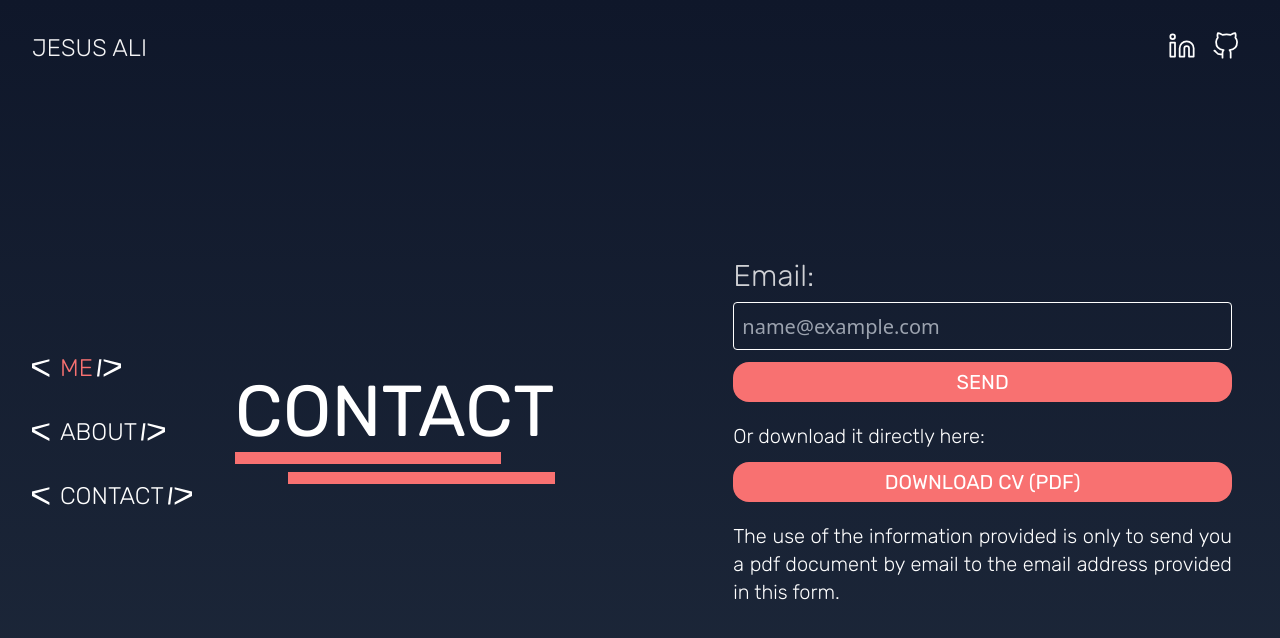
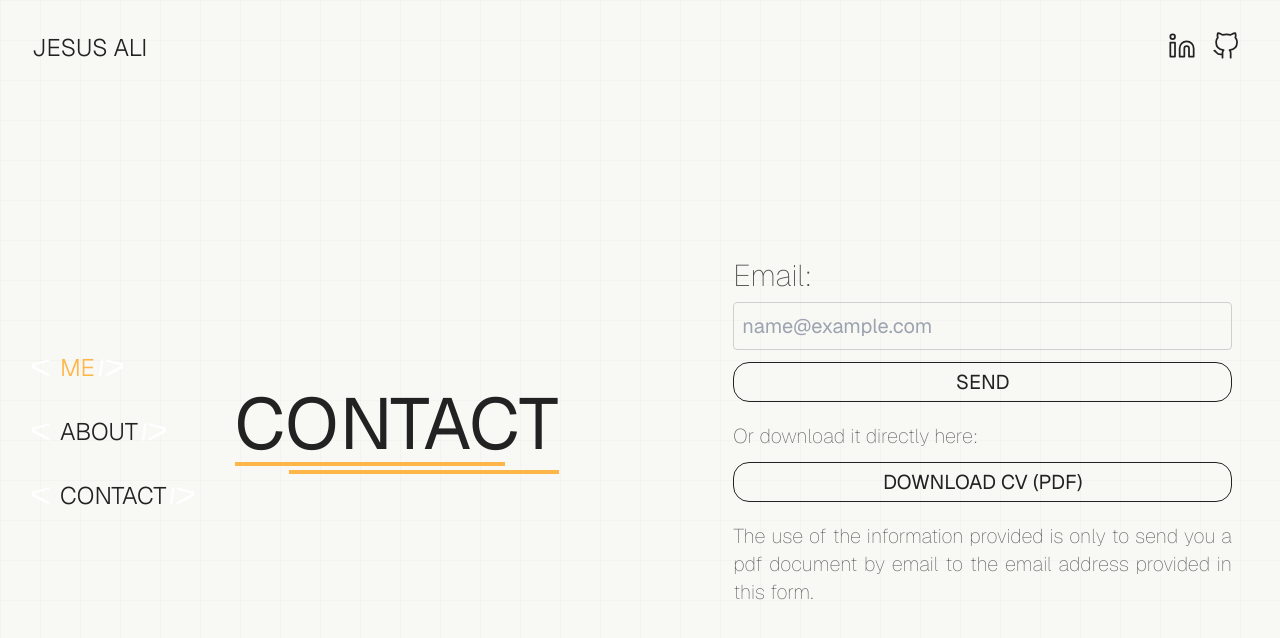
Before and after one commit to Ali-09/ali-001, a Next.js app: page /contact in a window 1280 px wide. Shown: the top 638 px of the page. Built offline with nearby package versions, Linux system fonts and the light colour scheme.

Commit message:
style: apply light engineering blueprint theme and tokens from DESIGN.md

```diff
--- a/components/atoms/Divider/index.tsx
+++ b/components/atoms/Divider/index.tsx
@@ -12,8 +12,8 @@ const Divider: React.FC = () => {
 
     return (
         <div className="flex flex-col">
-            <div className={`h-1.5 md:h-3 my-1 bg-red-400 ${transition}`}></div>
-            <div className={`h-1.5 md:h-3 my-1 bg-red-400 self-end ${transition}`}></div>
+            <div className={`h-0.5 md:h-1 my-0.5 bg-accent ${transition}`}></div>
+            <div className={`h-0.5 md:h-1 my-0.5 bg-accent self-end ${transition}`}></div>
         </div>
     )
 }
--- a/components/atoms/FragmentCode/index.tsx
+++ b/components/atoms/FragmentCode/index.tsx
@@ -1,8 +1,8 @@
 const FragmentCode: React.FC = () => {
 
     const getBG = () => {
-        const colors = ['bg-emerald-300', 'bg-red-300', 'bg-blue-300']
-        return colors[Math.floor(Math.random() * (3 - 0) + 0)]
+        const colors = ['bg-lines', 'bg-secondary/40', 'bg-accent/40']
+        return colors[Math.floor(Math.random() * 3)]
     }
 
     const getWidth = () => {
--- a/components/atoms/ReactIcon/index.tsx
+++ b/components/atoms/ReactIcon/index.tsx
@@ -8,7 +8,7 @@ const ReactIcon = ({primaryColor, secondColor}: IProps) => {
     return (
         <svg version="1.1" className="w-3/12 h-full svg-opacity" x="0px" y="0px" viewBox="0 0 512 512">
 
-            <path id="borderPrincipal" vectorEffect="non-scaling-stroke" fill="none" className="path-border" stroke="#F87171" strokeWidth="5" strokeLinecap="square" strokeMiterlimit="2" d="M480,256L480,256c0-28.6-37.2-55.6-94.1-72.4C399,127.7,393.2,83.2,367.4,69
+            <path id="borderPrincipal" vectorEffect="non-scaling-stroke" fill="none" className="path-border" stroke="var(--accent)" strokeWidth="5" strokeLinecap="square" strokeMiterlimit="2" d="M480,256L480,256c0-28.6-37.2-55.6-94.1-72.4C399,127.7,393.2,83.2,367.4,69
                 c-5.9-3.3-12.8-4.9-20.4-4.9V64c-25.1,0-58,17.2-91.2,47.1c-33.2-29.7-66.1-46.8-91.2-46.8v0.1c-7.7,0-14.6,1.6-20.6,4.9
                 c-25.7,14.2-31.4,58.6-18.2,114.3C69,200.6,32,227.6,32,256c0,28.6,37.2,55.6,94.1,72.4c-13.1,55.9-7.3,100.4,18.4,114.6
                 c5.9,3.3,12.9,4.9,20.5,4.9c25.1,0,58-17.2,91.2-47.1c33.2,29.7,66.1,46.8,91.2,46.8c7.7,0,14.6-1.6,20.6-4.9
@@ -32,7 +32,7 @@ const ReactIcon = ({primaryColor, secondColor}: IProps) => {
                 c-18.9,0-46.9-14.5-76.7-41c12.8-12.9,25.6-27.6,37.7-43.9c20.6-2.1,40.2-5.4,58.1-9.7c2.1,8.9,3.7,17.4,4.7,25.6
                 C375.5,392.7,370.2,418.8,357.9,425.8z M406.4,300.5L406.4,300.5c-7.9,3.3-16.4,6.2-25.3,8.9c-5.2-17.2-12.1-35.2-20.5-53.5
                 c8.4-18.3,15.2-36.1,20.3-53.3c9,2.7,17.6,5.7,25.7,9c32.3,13.3,53.2,30.7,53.2,44.5C459.6,269.8,438.7,287.3,406.4,300.5z"/>
-            <circle id="borderCircle" vectorEffect="non-scaling-stroke" fill="none" className="path-border" stroke="#F87171" strokeWidth="5" strokeLinecap="square" strokeMiterlimit="2" cx="256" cy="256" r="32"/>
+            <circle id="borderCircle" vectorEffect="non-scaling-stroke" fill="none" className="path-border" stroke="var(--accent)" strokeWidth="5" strokeLinecap="square" strokeMiterlimit="2" cx="256" cy="256" r="32"/>
             <path id="principal" fill={secondColor} d="M480,256c0-28.6-37.2-55.6-94.1-72.4C399,127.7,393.2,83.2,367.4,69c-5.9-3.3-12.9-4.9-20.5-4.9
                 v19.6c4.2,0,7.6,0.8,10.4,2.3c12.4,6.9,17.8,33,13.6,66.5c-1,8.3-2.6,17-4.7,25.8c-17.9-4.2-37.4-7.5-58-9.6
                 c-12.3-16.3-25.1-31-38-43.9C300.1,98.2,328,83.6,347,83.6V64c-25.1,0-58,17.2-91.2,47.1c-33.2-29.7-66.1-46.8-91.2-46.8V84
--- a/components/atoms/VueIcon/index.tsx
+++ b/components/atoms/VueIcon/index.tsx
@@ -7,7 +7,7 @@ const VueIcon = ({primaryColor, secondColor}: IProps) => {
         <svg version="1.1" className="w-3/12 h-full svg-opacity" x="0px" y="0px" viewBox="0 0 512 512" >
             <polygon id="triangle1" fill={secondColor} points="384,96 256,288 128,96 192,96 256,192 320,96 "/>
             <polygon id="triangle2" fill={primaryColor} points="448,96 256,416 64,96 128,96 256,288 384,96 "/>
-            <polygon id="border" fill="none" className="path-border" stroke="#F87171" strokeWidth="3" strokeLinecap="square" strokeMiterlimit="2" vectorEffect="non-scaling-stroke" points="64,96 192,96 256,192 320,96 448,96 256,416 "/>
+            <polygon id="border" fill="none" className="path-border" stroke="var(--accent)" strokeWidth="3" strokeLinecap="square" strokeMiterlimit="2" vectorEffect="non-scaling-stroke" points="64,96 192,96 256,192 320,96 448,96 256,416 "/>
         </svg>
     )
 }
--- a/components/molecules/LinkItem/index.tsx
+++ b/components/molecules/LinkItem/index.tsx
@@ -22,12 +22,20 @@ const LinkItem = ({ tag }: IProps) => {
     }
 
     const { section, setSection } = context;
+    const isActive = section === tag.section;
     const router = useRouter()
 
     return (
-        <button onClick={(e)=>{e.preventDefault();setSection(tag.section); router.push(tag.section)}} className="flex hover:opacity-80 cursor-pointer fill-current items-center text-zinc-300 mx-2 md:mx-0 my-4">
+        <button
+          onClick={(e)=>{e.preventDefault();setSection(tag.section); router.push(tag.section)}}
+          className={`flex hover:text-primary transition-colors duration-300 cursor-pointer fill-current items-center mx-2 md:mx-0 my-4 ${
+            isActive ? 'text-accent' : 'text-secondary'
+          }`}
+        >
             <OpenTagIcon className="w-3 h-3 md:w-6 md:h-6"/>
-                <p className={`text-md md:text-2xl px-1 font-light ${section === tag.section ? 'transition duration-1000 ease-in-out text-red-400' : null}`}>{tag.title}</p>
+                <p className={`text-md md:text-2xl px-1 font-light ${
+                  isActive ? 'transition duration-500 ease-in-out text-accent' : ''
+                }`}>{tag.title}</p>
             <EndTagIcon className="w-3 h-3 md:w-6 md:h-6"/>
         </button>
     )
--- a/components/molecules/MainTitle/index.tsx
+++ b/components/molecules/MainTitle/index.tsx
@@ -32,9 +32,9 @@ const MainTitle = () => {
     <div className="title-me">
       <div className="flex items-center">
         <h1 className="text-5xl md:text-7xl whitespace-pre">{sentece}</h1>
-        <p className="text-5xl md:text-7xl animate-fade">|</p>
+        <p className="text-5xl md:text-7xl animate-fade text-accent">|</p>
       </div>
-      <p className="text-2xl md:text-3xl text-red-400">Front End Developer</p>
+      <p className="text-2xl md:text-3xl text-accent font-mono">Front End Developer</p>
     </div>
   );
 };
--- a/components/organisms/BodyAbout/index.tsx
+++ b/components/organisms/BodyAbout/index.tsx
@@ -13,8 +13,8 @@ const BodyAbout: React.FC = () => {
                     developing in js framework angular and the libraries react, vue.
                 </p>
                 <div className="flex w-full justify-center">
-                    <VueIcon primaryColor="#FFFFFF" secondColor="#9CA3AF"/>
-                    <ReactIcon primaryColor="#9CA3AF" secondColor="#FFFFFF"/>
+                    <VueIcon primaryColor="var(--primary)" secondColor="var(--secondary)"/>
+                    <ReactIcon primaryColor="var(--secondary)" secondColor="var(--primary)"/>
                 </div>
             </div>
 
--- a/styles/globals.css
+++ b/styles/globals.css
@@ -1,11 +1,24 @@
-@import url('https://fonts.googleapis.com/css2?family=Rubik:ital,wght@0,300;0,400;0,500;0,600;0,700;0,800;0,900;1,300;1,400;1,500;1,600;1,700;1,900&display=swap');
+@import url('https://fonts.googleapis.com/css2?family=Geist:wght@100..900&family=JetBrains+Mono:ital,wght@0,100..800;1,100..800&display=swap');
+
+:root {
+  --background: #F8F8F5;
+  --surface: #FFFFFF;
+  --primary: #222222;
+  --secondary: #5E5E5E;
+  --lines: #CFCFCF;
+  --accent: #FFB648;
+}
 
 @tailwind base;
 @tailwind components;
 @tailwind utilities;
 
 html{
-  @apply overflow-hidden h-screen max-w-full max-h-screen leading-tight bg-slate-800 bg-gradient-to-t from-slate-800 to-slate-900;
+  @apply overflow-hidden h-screen max-w-full max-h-screen leading-tight bg-background;
+  background-size: 40px 40px;
+  background-image:
+    linear-gradient(to right, rgba(207, 207, 207, 0.12) 1px, transparent 1px),
+    linear-gradient(to bottom, rgba(207, 207, 207, 0.12) 1px, transparent 1px);
 }
 
 body{
@@ -16,11 +29,11 @@ body{
 button:focus {outline:0;}
 
 h1, h2, h3, h4, h5, p, a, button {
-  @apply text-white font-rubik;
+  @apply text-primary font-sans;
 }
 
 input, textarea{
-  @apply my-2 w-full h-12 p-2 rounded bg-transparent border border-white text-opacity-75 text-white text-xl;
+  @apply my-2 w-full h-12 p-2 rounded bg-transparent border border-lines text-primary text-xl;
 }
 
 textarea{
@@ -28,11 +41,11 @@ textarea{
 }
 
 input:hover, textarea:hover{
-  @apply text-opacity-100 border-2;
+  @apply border-secondary;
 }
 
 input:focus, textarea:focus{
-  @apply outline-none border-2 border-red-400;
+  @apply outline-none border border-accent;
 }
 
 #__next {
@@ -56,7 +69,7 @@ input:focus, textarea:focus{
 }
 
 .name-header{
-  @apply text-zinc-100 text-2xl font-light antialiased self-center;
+  @apply text-primary text-2xl font-light antialiased self-center;
 }
 
 .social{
@@ -68,7 +81,7 @@ input:focus, textarea:focus{
 }
 
 .btn-social:hover svg{
-  stroke: #F87171;
+  stroke: var(--accent);
   transform: translateY(-3px)
 }
 
@@ -89,11 +102,11 @@ input:focus, textarea:focus{
 }
 
 .text-info{
-  @apply text-xl font-thin text-justify;
+  @apply text-xl font-thin text-justify text-secondary;
 }
 
 .text{
-  @apply text-2xl md:text-3xl text-justify font-thin break-all text-opacity-80;
+  @apply text-2xl md:text-3xl text-justify font-thin break-all text-primary opacity-80;
 }
 
 .section{
@@ -141,11 +154,11 @@ input:focus, textarea:focus{
 }
 
 .code-lines{
-  @apply border-zinc-300 bg-slate-500/20 lg:content-start border-2 rounded w-full lg:w-2/3 h-80 md:h-96 lg:h-1/2 lg:absolute md:right-4 md:bottom-40 overflow-y-hidden;
+  @apply border-lines bg-surface lg:content-start border rounded w-full lg:w-2/3 h-80 md:h-96 lg:h-1/2 lg:absolute md:right-4 md:bottom-40 overflow-y-hidden;
 }
 
 .btn{
-  @apply bg-red-400 text-white h-10 text-xl rounded-2xl hover:opacity-80 active:opacity-70;
+  @apply bg-transparent text-primary border border-primary h-10 text-xl rounded-2xl hover:border-accent hover:text-accent transition-colors duration-300;
 }
 
 .btn-social svg{
--- a/tailwind.config.js
+++ b/tailwind.config.js
@@ -7,11 +7,6 @@ module.exports = {
     './layout/**/*.{js,ts,jsx,tsx}',
     './public/index.html'
   ],
-  textColor: {
-    'primary': '#3490dc',
-    'secondary': '#ffed4a',
-    'danger': '#e3342f',
-  },
   theme: {
     extend: {
       keyframes: {
@@ -27,12 +22,21 @@ module.exports = {
       animation: {
           fade: 'fade 1.5s ease-in-out infinite'
       },
-      fontFamily:{
-        rubik:['Rubik']
+      fontFamily: {
+        sans: ['Geist', 'sans-serif'],
+        mono: ['"JetBrains Mono"', 'monospace'],
+        rubik: ['Rubik']
       },
       colors: {
         current: 'white',
-        blueGray: colors.slate
+        blueGray: colors.slate,
+        // Colores del sistema de diseño
+        background: 'var(--background)',
+        surface: 'var(--surface)',
+        primary: 'var(--primary)',
+        secondary: 'var(--secondary)',
+        lines: 'var(--lines)',
+        accent: 'var(--accent)'
       }
     },
   },
```
